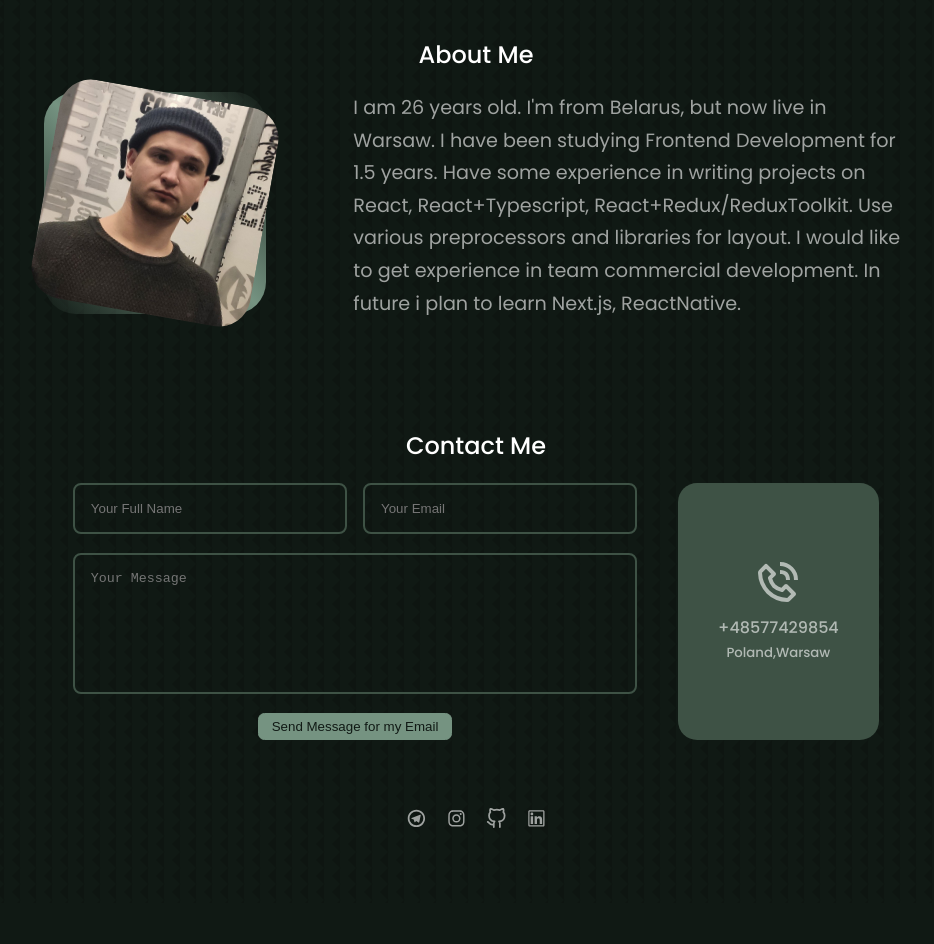
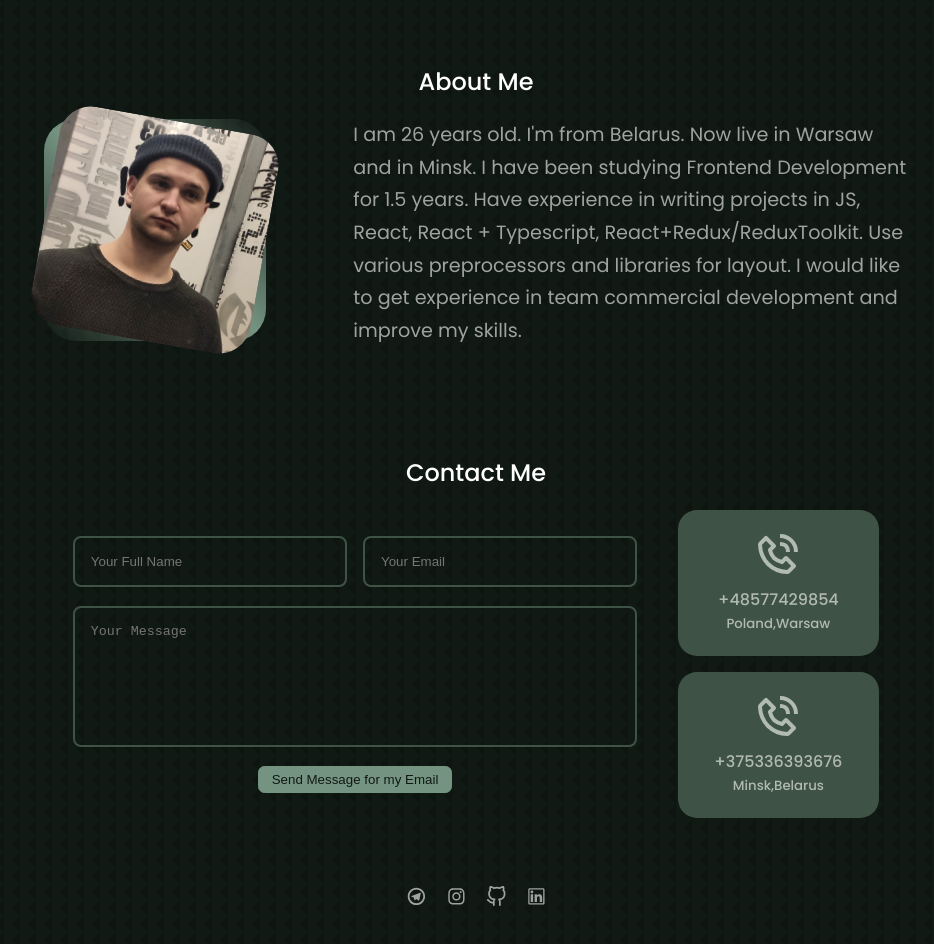
Before and after one commit to shlev9d/portfolio, a React (Create React App) app: page / in a window 1280 px wide. Shown: the part 604-1548 px from the top of the page, without its empty margins (164-1098 px from the left). Before the commit the page ends 1507 px from the top, so only its background shows below. Built offline with nearby package versions, Linux system fonts and the light colour scheme.

Commit message:
change "about me" and "number"

```diff
--- a/src/components/AboutMe/AboutMe.jsx
+++ b/src/components/AboutMe/AboutMe.jsx
@@ -15,12 +15,12 @@ const AboutMe = () => {
 				</div>
 				<div className='about__content'>
 					<p>
-						I am 26 years old. I'm from Belarus, but now live in Warsaw. I have
-						been studying Frontend Development for 1.5 years. Have some experience
-						in writing projects on React, React+Typescript,
+						I am 26 years old. I'm from Belarus. Now live in Warsaw and in Minsk.
+						I have been studying Frontend Development for 1.5 years. Have
+						experience in writing projects in JS, React, React + Typescript,
 						React+Redux/ReduxToolkit. Use various preprocessors and libraries
 						for layout. I would like to get experience in team commercial
-						development. In future i plan to learn Next.js, ReactNative.
+						development and improve my skills.
 					</p>
 				</div>
 			</div>
--- a/src/components/Contact/Contact.jsx
+++ b/src/components/Contact/Contact.jsx
@@ -59,13 +59,22 @@ return (
 				</button>
 			</form>
 
+			<div className='contact__tel'>
 				<article className='contact__option'>
-				<a href='tel:+48577429854' target={'_blank'} rel="noreferrer">
+					<a href='tel:+48577429854' target={'_blank'} rel='noreferrer'>
 						<BiPhoneCall className='contact__icon' />
 						<h4>+48577429854</h4>
 						<h5>Poland,Warsaw</h5>
 					</a>
 				</article>
+				<article className='contact__option'>
+					<a href='tel:+375336393676' target={'_blank'} rel='noreferrer'>
+						<BiPhoneCall className='contact__icon' />
+						<h4>+375336393676</h4>
+						<h5>Minsk,Belarus</h5>
+					</a>
+				</article>
+			</div>
 		</div>
 	</section>
 )
--- a/src/components/Contact/contact.css
+++ b/src/components/Contact/contact.css
@@ -34,6 +34,12 @@
 	margin-bottom: 0.5rem;
 }
 
+.contact__tel{
+	display: flex;
+	flex-direction: column;
+	gap: 1rem;
+}
+
 form {
 	display: flex;
 	flex-direction: column;
@@ -65,10 +71,18 @@ textarea {
 		grid-template-columns: 1fr;
 		gap: 1rem;
 	}
+	.contact__tel{
+		display: grid;
+		grid-template-columns: 50% 50%;
+	}
 }
 
 @media screen and (max-width: 680px) {
 	.container.contact__container {
 		width: 90%;
 	}
+		.contact__tel{
+		display: grid;
+		grid-template-columns: 1fr;
+	}
 }
--- a/src/components/Header/Header.jsx
+++ b/src/components/Header/Header.jsx
@@ -10,6 +10,7 @@ const Header = () => {
 				<h5 className='text-light'>Hello I'm</h5>
 				<h1>Aleksandr Shliaviada</h1>
 				<h5 className='text-light'>Front-end Developer</h5>
+				<h4 >Warsaw(Poland)/Minsk(Belarus)</h4>
 			<HeaderSocials />
 			<a href={CV} download className='btn btn-primary'>
 				Download CV
```
Lines whose indentation alone changed are shown as unchanged.
